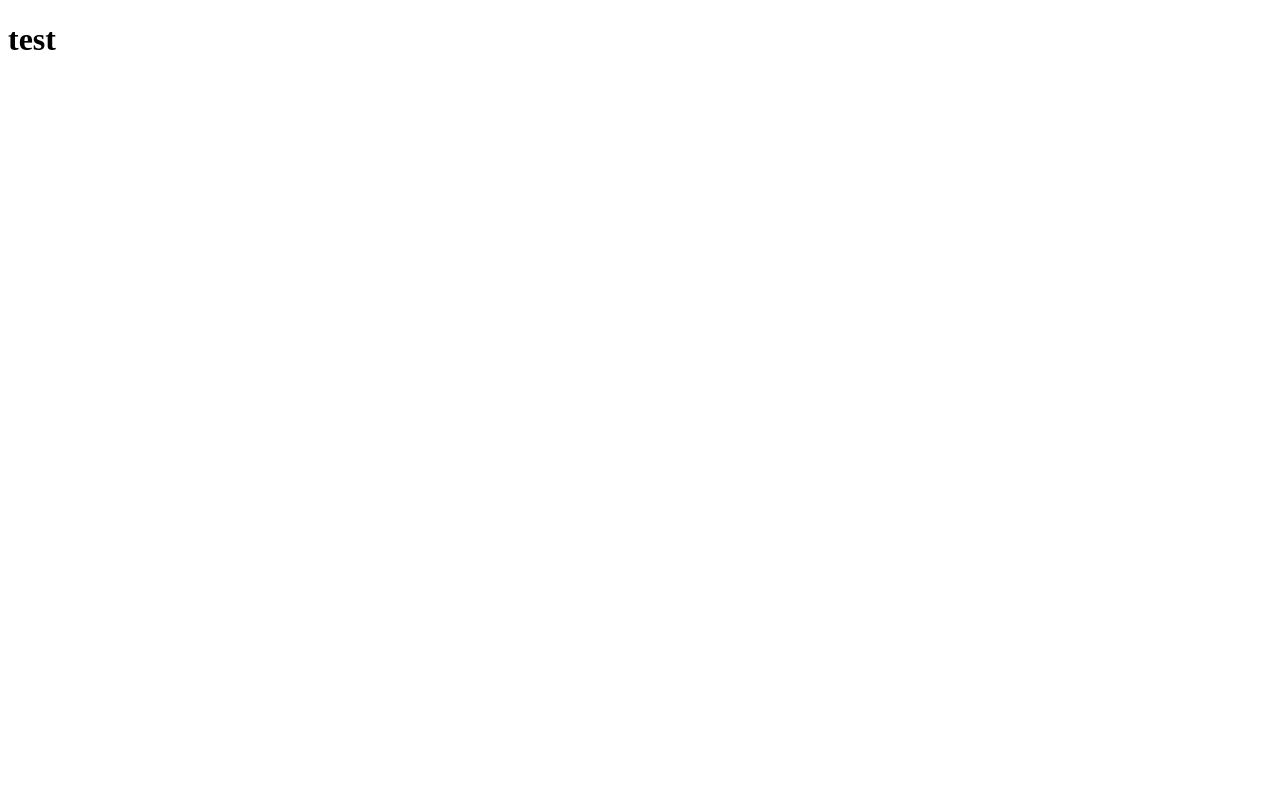
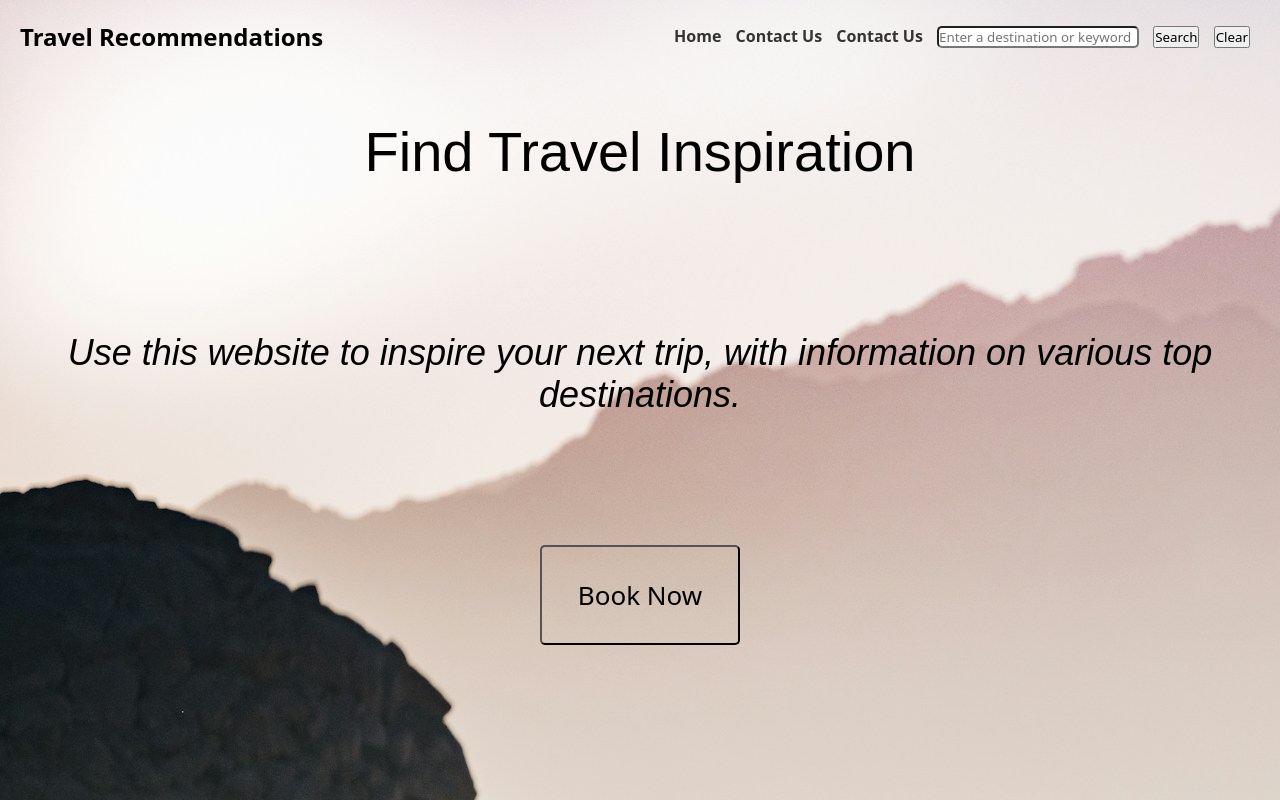
Before and after one commit to andrewmcs/travel_recommendations, a plain HTML site: page travel_recommendation.html in a window 1280 px wide. Drawn offline with Linux system fonts and the light colour scheme.

Commit message:
completed task 3

```diff
--- /dev/null
+++ b/travel_recommendation.css
@@ -0,0 +1,88 @@
+/* Basic CSS for the navigation bar */
+html {
+    background-image: url('travel.jpg');
+}
+* {
+    margin: 0;
+    padding: 0;
+    box-sizing: border-box;
+    font-family: system-ui, -apple-system, BlinkMacSystemFont, 'Segoe UI', Roboto, Oxygen, Ubuntu, Cantarell, 'Open Sans', 'Helvetica Neue', sans-serif;
+
+}
+nav {
+    background-color: (1,1,1,0);
+    padding: 20px;
+    display: flex;
+    align-items: center;
+    justify-content: space-between;
+}
+
+nav ul {
+    list-style-type: none;
+    /* padding: 0; */
+}
+
+nav ul li {
+    display: inline;
+    margin-right: 10px;
+}
+
+#keywordInput {
+    border-radius: 5px;
+    min-width: 200px
+}
+
+nav a {
+    text-decoration: none;
+    color: #333;
+    font-weight: bold;
+    background-color: none;
+}
+
+
+html,
+body {
+	height: 100%;
+}
+
+.container {
+    margin: 2%;
+	height: 80%;
+    min-height: 80%;
+    display: flex;
+	flex-direction: column;
+}
+.box {
+    text-align: center;
+    color: black;
+    font-family: sans-serif;
+    padding: 20px;
+    display: flex;
+    flex-direction: column;
+    justify-content: left;
+}
+
+.box-1 {
+    font-size: 56px;
+    flex: 1;
+}
+
+.box-2 {
+    font-size: 36px;
+    flex: 1;
+    font-style: italic;
+}
+
+.box-3 {
+
+    flex: 1;
+    align-items: center;
+}
+
+#book-now {
+    font-size: 26px;
+    height: 100px;
+    width: 200px;
+    background-color: transparent;
+    border-radius: 5px;
+}
--- a/travel_recommendation.html
+++ b/travel_recommendation.html
@@ -4,8 +4,42 @@
         <meta charset="UTF-8">
         <meta name="viewport" content="width=device-width, initial-scale=1.0">
         <title>Travel Recommendations</title>
+        <link rel="stylesheet" href="./travel_recommendation.css">
     </head>
     <body>
-        <h1>test</h1>
+        <nav>
+            <h1>Travel Recommendations</h1>
+            <ul>
+                <li>
+                    <a href="" id="home">Home
+                    </a>
+                </li>
+                <li>
+                    <a href="./about_us.html" id="about_us">Contact Us
+                    </a>
+                </li>
+                <li>
+                    <a href="./contact_us.html" id="contact_us">Contact Us
+                    </a>
+                </li>
+                <li><input type="text" id="keywordInput" placeholder="Enter a destination or keyword">
+                </li>
+                <li>
+                    <button id='btnSearch'>Search</button>
+                </li>
+                <li>
+                    <button id='btnClear'>Clear</button>
+                </li>
+            </ul>
+        </nav>
+        <div class="container">
+            <div class="box box-1">Find Travel Inspiration</div>
+            <div class="box box-2">
+                Use this website to inspire your next trip, with information on various top destinations.
+            </div>
+            <div class="box box-3">
+                <button id='book-now'>Book Now</button>
+            </div>
+        </div>
     </body>
 </html>
```
Also changed, not shown: travel.jpg (added).
